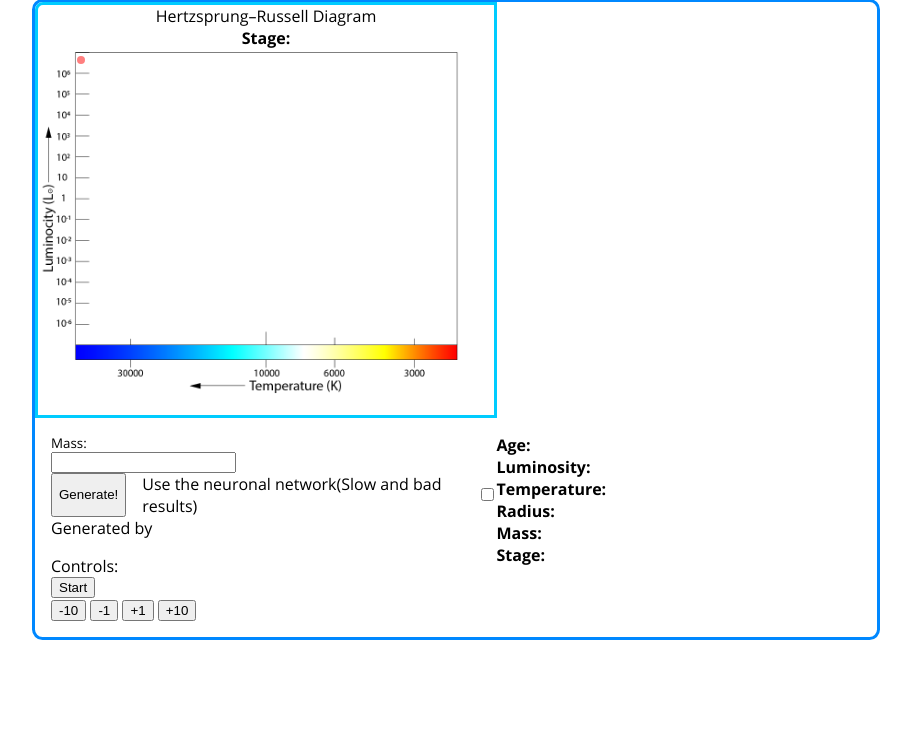
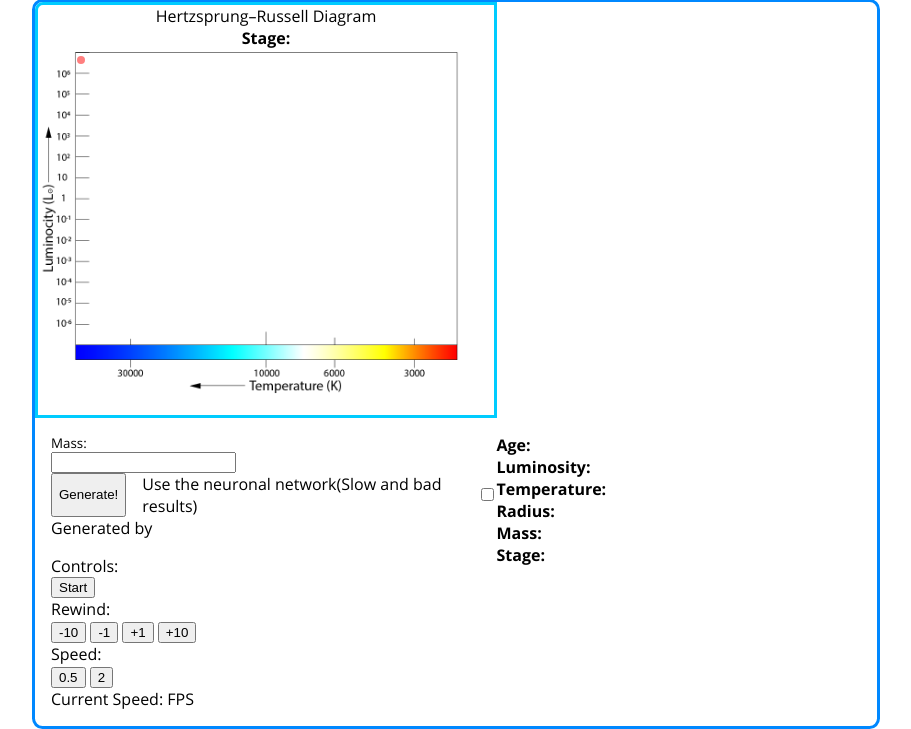
Before and after one commit to meetinger/StarLab, a Django app: template generator/templates/index.html in a window 1280 px wide. Shown: the part 81-810 px from the top of the page, without its empty margins (184-1095 px from the left). Before the commit the page ends 721 px from the top, so only its background shows below. Run offline with Django 3.2, Linux system fonts and the light colour scheme; the template is opened without the code that fills it, so the values that code supplies are empty.

Commit message:
Add speed change feature

```diff
--- a/generator/templates/index.html
+++ b/generator/templates/index.html
@@ -55,12 +55,22 @@
                             <div>Controls:</div>
                             <button onclick="toggle()" id="start-stop-btn">Start</button>
                             <div class="rewind">
+                                Rewind:
                                 <div>
                                     <button onclick="rewind(-10)">-10</button>
                                     <button onclick="rewind(-1)">-1</button>
                                     <button onclick="rewind(+1)">+1</button>
                                     <button onclick="rewind(+10)">+10</button>
                                 </div>
+                            </div>
+
+                            <div class="speed">
+                                Speed:
+                                <div>
+                                    <button onclick="changeSpeed(0.5)">0.5</button>
+                                    <button onclick="changeSpeed(2)">2</button>
+                                </div>
+                                Current Speed: <span id="fps"></span>FPS
                             </div>
                         </div>
                     </div>
@@ -87,7 +97,7 @@
 
     availableMasses = {{ masses|safe }}
 
-        inputMass = document.getElementById("input-mass")
+    inputMass = document.getElementById("input-mass")
 
     neuronalCB = document.getElementById("neuronalCB")
 
@@ -193,6 +203,14 @@
         --index;
     }
 
+    function changeSpeed(divider){
+        toggle();
+        timeoutInc/=divider;
+        toggle();
+        document.getElementById("fps").innerHTML=1000/timeoutInc+""
+    }
+
+    changeSpeed(1)
     step(data[0]);
 </script>
 </html>
```
